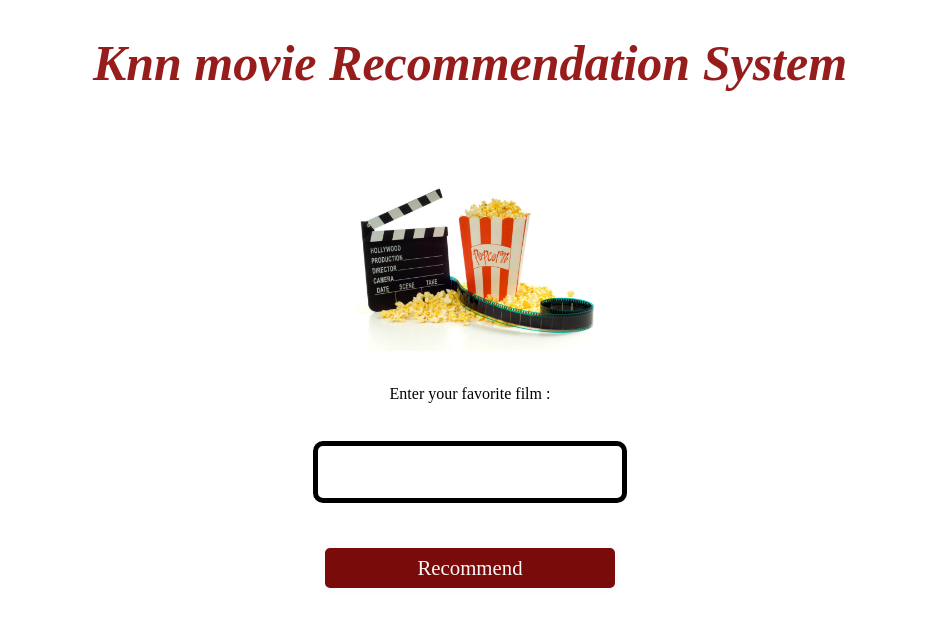
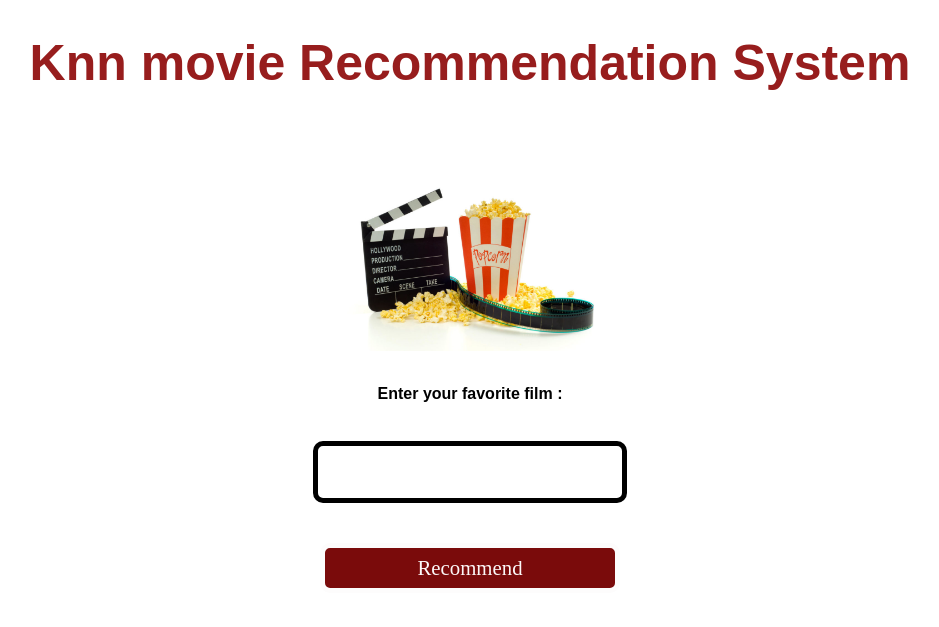
Before and after one commit to firdawse/Movie-recommendation-sytem, a Flask app: page /knn in a window 1280 px wide. Shown: the top 627 px of the page, without its empty margins (170-1109 px from the left). Run offline with Flask 2, Linux system fonts and the light colour scheme.

Commit message:
Minor changements

```diff
--- a/static/page1.css
+++ b/static/page1.css
@@ -2,11 +2,14 @@ h1{
     color:rgb(122, 11, 11);
     text-align: center;
     text-shadow: rgb(252, 248, 248);
-    font-family:gabriola;
-    font-size: 80px;
+    font-family: 'Poppins', sans-serif;
+    font-weight: 600;
+
 }
 body {
     text-align: center;
+    font-family: 'Poppins', sans-serif;
+    font-weight: 600;
     /* background-color: rgb(255, 255, 255); */
 
 }
@@ -16,7 +19,8 @@ img {
 }
 
 .test {
-    font-style:italic;
+    font-family: 'Poppins', sans-serif;
+    font-weight: 600;
     font-size: 50px;
     color:rgb(151, 29, 29);
     text-align: center;
```
Also changed, not shown: static/main.css (+5 -6 lines).
